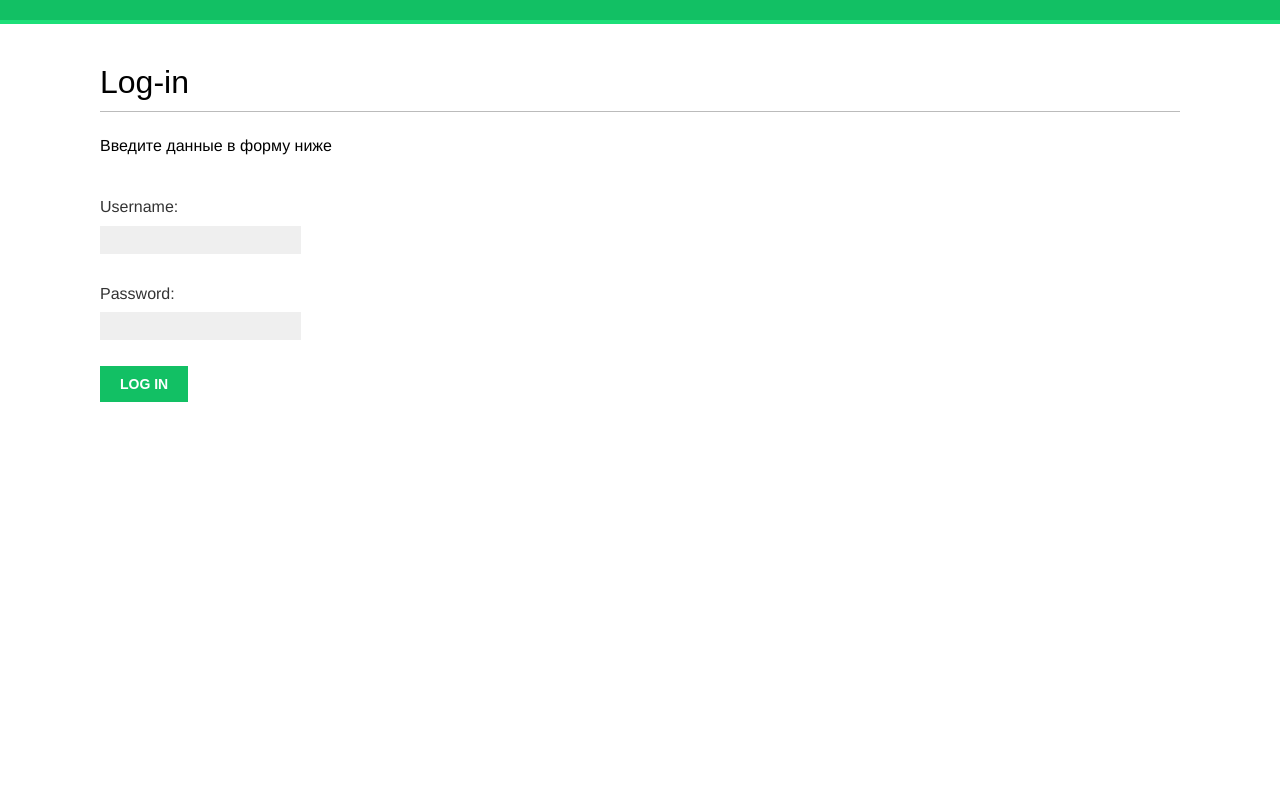
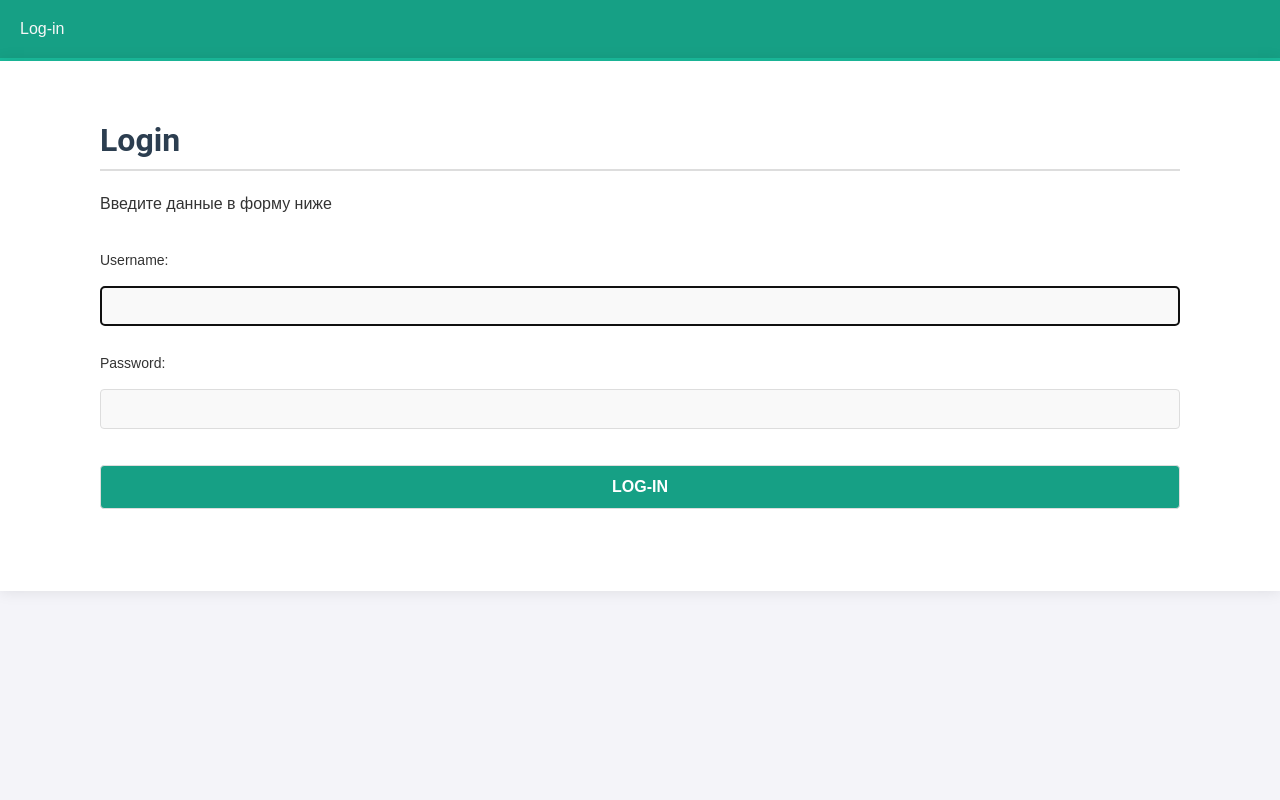
Before and after one commit to Nilsolk/socialWebSite, a Django app: page /acc/login/ in a window 1280 px wide. Run offline with Django 4.2, Linux system fonts and the light colour scheme.

Commit message:
Login logout mainpage

```diff
--- a/account/static/css/base.css
+++ b/account/static/css/base.css
@@ -1,274 +1,286 @@
+/* Общие стили */
 body {
-    margin:0;
-    padding:0;
-    font-family:helvetica, sans-serif;
+    margin: 0;
+    padding: 0;
+    font-family: 'Arial', sans-serif;
+    background-color: #f4f4f9;
+    color: #333;
 }
 
 p {
-    line-height: 1.8;
+    line-height: 1.6;
 }
 
 a {
-    color:#12c064;
-    text-decoration:none;
+    color: #1abc9c;
+    text-decoration: none;
 }
 
 a:hover {
-    color:#00a74f;
+    color: #16a085;
 }
 
-h1, h2, h3, h4, h5 , h6 { font-family: 'Muli', sans-serif; font-weight:normal; }
+h1, h2, h3, h4, h5, h6 {
+    font-family: 'Roboto', sans-serif;
+    font-weight: 600;
+    color: #2c3e50;
+}
 
+/* Заголовки */
 h1 {
-    border-bottom:1px solid #bbb;
-    padding:0 0 10px 0;
-    margin:10px 0 20px 0;
+    border-bottom: 2px solid #ddd;
+    padding-bottom: 10px;
+    margin: 20px 0;
+    font-size: 32px;
 }
 
 h2 {
-    margin:30px 0 20px;
+    margin: 30px 0;
+    font-size: 28px;
 }
 
-ol {
-    line-height:1.5;
-}
-
+/* Шапка */
 #header {
-    padding:10px 100px;
-    font-size:14px;
-    background:#12c064;
-    color:#fff;
-    border-bottom:4px solid #1cdf78;
-    overflow:auto;
+    padding: 20px;
+    background: #16a085;
+    color: white;
+    font-size: 16px;
+    border-bottom: 3px solid #1abc9c;
+    display: flex;
+    justify-content: space-between;
+    align-items: center;
 }
 
 #header .logo {
-    font-family: 'Muli', sans-serif;
-    float:left;
-    color:#f3f7cc;
-    font-size:20px;
-    margin-right:10%;
+    font-family: 'Roboto', sans-serif;
+    font-size: 24px;
+    color: #f7f7f7;
 }
 
 #header ul.menu {
-    list-style:none;
-    float:left;
-    margin:0;
-    padding:0;
-}
-#header ul.menu li {
-    float:left;
-    padding:4px 10px;
+    list-style: none;
+    margin: 0;
+    padding: 0;
+    display: flex;
 }
 
-#header ul.menu li.selected a, #header ul.menu li.selected a:hover {
-    color:#1b6d32;
-    font-weight:bold;
+#header ul.menu li {
+    padding: 10px 20px;
+    text-transform: uppercase;
+}
+
+#header ul.menu li.selected a,
+#header ul.menu li:hover a {
+    color: #fff;
+    font-weight: bold;
 }
 
 #header a {
-    color:#f3f7cc;
-}
-#header a:hover {
-    color:#fff;
+    color: #f7f7f7;
 }
 
 #header .user {
-    float:right;
-    padding-top:4px;
+    font-size: 14px;
 }
 
+/* Основной контент */
 #content {
-    padding:30px 100px;
+    padding: 40px 100px;
+    background: #ffffff;
+    box-shadow: 0 0 15px rgba(0, 0, 0, 0.1);
 }
 
-/* forms */
+/* Формы */
 form {
-    overflow:auto;
+    overflow: auto;
 }
 
 form p {
-    width:100%;
-    overflow:auto;
+    width: 100%;
+    overflow: auto;
 }
 
 label {
-    float:left;
-    clear:both;
-    color:#333;
-    margin-bottom:4px;
-}
-input, textarea {
-    clear:both;
-    float:left;
-    margin:0 0 10px;
-    background:#efefef;
-    border:0;
-    padding:6px 10px;
-    font-size:14px;
-}
-input[type=submit], a.button {
-    font-weight:bold;
-    background:#12c064;
-    color:#fff;
-    padding:10px 20px;
-    font-size:14px;
-    text-transform:uppercase;
-}
-.errorlist {
-    color:#cc0033;
-    float:left;
-    clear:both;
-    padding-left:10px;
-}
-.helptext {
-    margin:0 0 20px 0;
-    color:#aaa;
-    clear:both;
-    float:left;
-    font-size:13px;
-}
-/* messages */
-ul.messages {
-    margin:10px 100px;
-    padding:0;
-    list-style-type:
-    none;
-}
-ul.messages li.success,
-ul.messages li.warning,
-ul.messages li.error,
-ul.messages li.info {
-    margin:0;
-    padding:14px 20px;
-    list-style:none;
-    color:#fff;
+    float: left;
+    clear: both;
+    color: #333;
+    margin-bottom: 5px;
+    font-size: 14px;
 }
 
-ul.messages li.success { background:#81ce81; }
-ul.messages li.success a { color:#0ac33e; }
-
-ul.messages li.error { background:#a30029; color:#e9828e; }
-ul.messages li.error a { color:#e9828e; }
-
-ul.messages li.info { background:#faffae; color:#696b4e; }
-ul.messages li.info a { color:#1586de; }
-
-ul.messages li.warning { background:#de9404; }
-ul.messages li.warning a { color:#f49000; }
-
-ul.messages li a.close {
-    margin:0;
-    float:right;
-    opacity:1;
-    border:0;
-    box-shadow:none;
-    text-shadow:none;
+input, textarea {
+    width: 100%;
+    margin: 10px 0;
+    padding: 10px;
+    font-size: 16px;
+    border: 1px solid #ddd;
+    border-radius: 4px;
+    background-color: #f9f9f9;
 }
 
-.login-form {
-    float:left;
+input[type=submit], a.button {
+    font-weight: bold;
+    background: #16a085;
+    color: white;
+    padding: 12px 24px;
+    font-size: 16px;
+    text-transform: uppercase;
+    border-radius: 4px;
+    cursor: pointer;
 }
 
-.social {
-    float:right;
-}
-.social li {
-    list-style:none;
-    padding:10px 20px;
-    margin:0 0 10px 0;
-}
-.social li a {
-    width:100%;
-    height:100%;
-    display:block;
-    color:#fff;
-}
-.social li.facebook { background:#3b5399; }
-.social li.twitter { background:#00cffa; }
-.social li.google { background:#de1710; }
-
-
-/* images */
-
-.image-preview, .image-detail {
-    max-width:300px;
-    float:left;
-    margin:0 20px 20px 0;
-}
-.image-detail { margin-top:20px; }
-.image-info div {
-    padding:20px 0;
-    overflow:auto;
-}
-.count {
-    color:#aaa;
-    border:3px solid #bbb;
-    border-radius:26px;
-    padding:10px 20px;
-    margin:20px 10px 0;
-}
-a.like, a.follow { float:right; margin-top:-8px; }
-
-#image-list { overflow:hidden; }
-#image-list .image {
-    float:left;
-    width:220px;
-    height:300px;
-    margin:0 10px 10px 10px;
-    border-top:8px solid #12c064;
-    background:#eee;
-}
-#image-list img { width:220px; height:220px; }
-#image-list .info { padding:10px; }
-#image-list .info a { color:#333; }
-.image-likes div {
-    float:left;
-    width:auto;
-    padding:10px;
-    text-align:center;
-}
-.image-likes img {
-    width:120px;
-    height:120px;
-    border-radius:50%;
+input[type=submit]:hover, a.button:hover {
+    background: #1abc9c;
 }
 
-/* users */
+/* Сообщения */
+ul.messages {
+    margin: 20px 0;
+    padding: 0;
+    list-style-type: none;
+}
+
+ul.messages li {
+    margin: 10px 0;
+    padding: 15px 20px;
+    border-radius: 4px;
+    color: white;
+    font-size: 14px;
+}
+
+ul.messages li.success { background: #81ce81; }
+ul.messages li.error { background: #e74c3c; }
+ul.messages li.info { background: #3498db; }
+ul.messages li.warning { background: #f39c12; }
+
+/* Социальные кнопки */
+.social li {
+    list-style: none;
+    padding: 10px;
+    margin: 10px 0;
+    border-radius: 4px;
+    display: inline-block;
+    width: 30%;
+}
+
+.social li a {
+    display: block;
+    width: 100%;
+    padding: 10px;
+    color: white;
+    text-align: center;
+    font-size: 16px;
+}
+
+.social li.facebook { background: #3b5998; }
+.social li.twitter { background: #1da1f2; }
+.social li.google { background: #db4437; }
+
+/* Изображения */
+.image-preview, .image-detail {
+    max-width: 100%;
+    float: left;
+    margin: 0 20px 20px 0;
+}
+
+#image-list {
+    display: flex;
+    flex-wrap: wrap;
+    justify-content: space-between;
+}
+
+#image-list .image {
+    width: 220px;
+    height: 300px;
+    margin-bottom: 20px;
+    background: #f9f9f9;
+    border-radius: 6px;
+    overflow: hidden;
+    box-shadow: 0 0 10px rgba(0, 0, 0, 0.1);
+    position: relative;
+}
+
+#image-list img {
+    width: 100%;
+    height: 220px;
+    object-fit: cover;
+    border-bottom: 3px solid #16a085;
+}
+
+#image-list .info {
+    padding: 10px;
+    text-align: center;
+}
+
+.image-likes {
+    text-align: center;
+    margin-top: 10px;
+}
+
+.image-likes img {
+    width: 40px;
+    height: 40px;
+    border-radius: 50%;
+}
+
+/* Профили пользователей */
 #people-list img {
-    width:180px;
-    height:180px;
-    border-radius:50%;
-    margin-bottom:20px;
+    width: 180px;
+    height: 180px;
+    border-radius: 50%;
+    margin-bottom: 20px;
 }
+
 #people-list .user {
-    width:180px;
-    float:left;
-    overflow:auto;
-    padding:10px;
+    text-align: center;
+    width: 180px;
+    margin-bottom: 20px;
 }
-#people-list .info { text-align:center; }
-img.user-detail {
-    border-radius:50%;
-    float:left;
+
+#people-list .info {
+    font-size: 14px;
+    color: #555;
 }
-.profile-info {
-    float:left;
-    overflow:auto;
-    margin-right:20px;
+
+/* Адаптивность */
+@media (max-width: 768px) {
+    #header {
+        padding: 10px;
+    }
+
+    #header .logo {
+        font-size: 20px;
+    }
+
+    #header ul.menu {
+        flex-direction: column;
+        align-items: flex-start;
+    }
+
+    #content {
+        padding: 20px 20px;
+    }
+
+    .image-preview {
+        width: 100%;
+        margin: 0;
+    }
+
+    .social li {
+        width: 100%;
+        margin-bottom: 10px;
+    }
+
+    .social li a {
+        font-size: 14px;
+    }
+
+    .image-likes img {
+        width: 30px;
+        height: 30px;
+    }
+
+    #people-list .user {
+        width: 100%;
+    }
 }
-.image-container { margin-top:40px; }
-
-/* actions */
-.action {
-    clear:both;
-    overflow:auto;
-}
-.action .images {
-    float:left;
-    margin:0 10px 10px 0;
-}
-.action .date {
-    font-style:italic;
-    color:#ccc;
-}
--- a/account/templates/base.html
+++ b/account/templates/base.html
@@ -6,6 +6,12 @@
  </head>
  <body>
   <div id="header">
+    {% if request.user.is_authenticated %}
+        Hello {{ request.user.first_name }},
+        <a href="{% url "logout_view" %}">Logout</a>
+    {% else %}
+        <a href="{% url "login_view" %}">Log-in</a>
+    {% endif %}
  </div>
  <div id="content">
     {% block content %}
--- /dev/null
+++ b/account/templates/board.html
@@ -0,0 +1,6 @@
+{% extends "base.html" %}
+ {% block title %}Board{% endblock %}
+ {% block content %}
+  <h1>Board</h1>
+  <p>Здесь будут ваши посты</p>
+ {% endblock %}
--- a/account/templates/login.html
+++ /dev/null
@@ -1,11 +0,0 @@
- {% extends "base.html" %}
- {% block title %}Log-in{% endblock %}
- {% block content %}
- <h1>Log-in</h1>
- <p>Введите данные в форму ниже</p>
- <form method="post">
-    {{ form.as_p }}
-    {% csrf_token %}
- <p><input type="submit" value="Log in"></p>
- </form>
- {% endblock %}
--- /dev/null
+++ b/account/templates/registration/login.html
@@ -0,0 +1,14 @@
+{% extends "base.html" %}
+{% block title %}Login{% endblock %}
+{% block content %}
+<h1>Login</h1>
+<p>Введите данные в форму ниже</p>
+<div class="login-form">
+    <form action="{% url 'login_view' %}" method="post">
+      {{ form.as_p }}
+      {% csrf_token %}
+ <input type="hidden" name="next" value="{{ next }}" />
+ <p><input type="submit" value="Log-in"></p>
+ </form>
+ </div>
+{% endblock %}
--- a/account/urls.py
+++ b/account/urls.py
@@ -1,6 +1,9 @@
 from django.urls import path
+from django.contrib.auth import views as auth_views
 from . import views
 
 urlpatterns = [
-    path('login/', views.user_login)
+    path('login/', auth_views.LoginView.as_view(), name = 'login_view'),
+    path('logout/', auth_views.LogoutView.as_view(), name = 'logout_view'),
+    path('', views.dashboard, name = 'board')
 ]
--- a/account/views.py
+++ b/account/views.py
@@ -2,6 +2,7 @@
 from django.shortcuts import render
 from django.contrib.auth import authenticate, login
 from .forms import LoginForm
+from django.contrib.auth.decorators import login_required
 
 def user_login(request):
     if request.method == "POST":
@@ -20,3 +21,8 @@
         form = LoginForm()
     context = {'form': form}
     return render(request, 'login.html', context)
+
+
+@login_required
+def dashboard(request):
+    return render(request, 'board.html')
--- a/socialWebSite/settings.py
+++ b/socialWebSite/settings.py
@@ -122,3 +122,7 @@
 # https://docs.djangoproject.com/en/4.2/ref/settings/#default-auto-field
 
 DEFAULT_AUTO_FIELD = 'django.db.models.BigAutoField'
+
+LOGIN_REDIRECT_URL = 'board'
+LOGIN_URL = 'login_view'
+LOGOUT_URL = 'logout_view'
```
Also changed, not shown: account/templates/registration/logged_out.html (added, +8 -0 lines), db.sqlite3.
